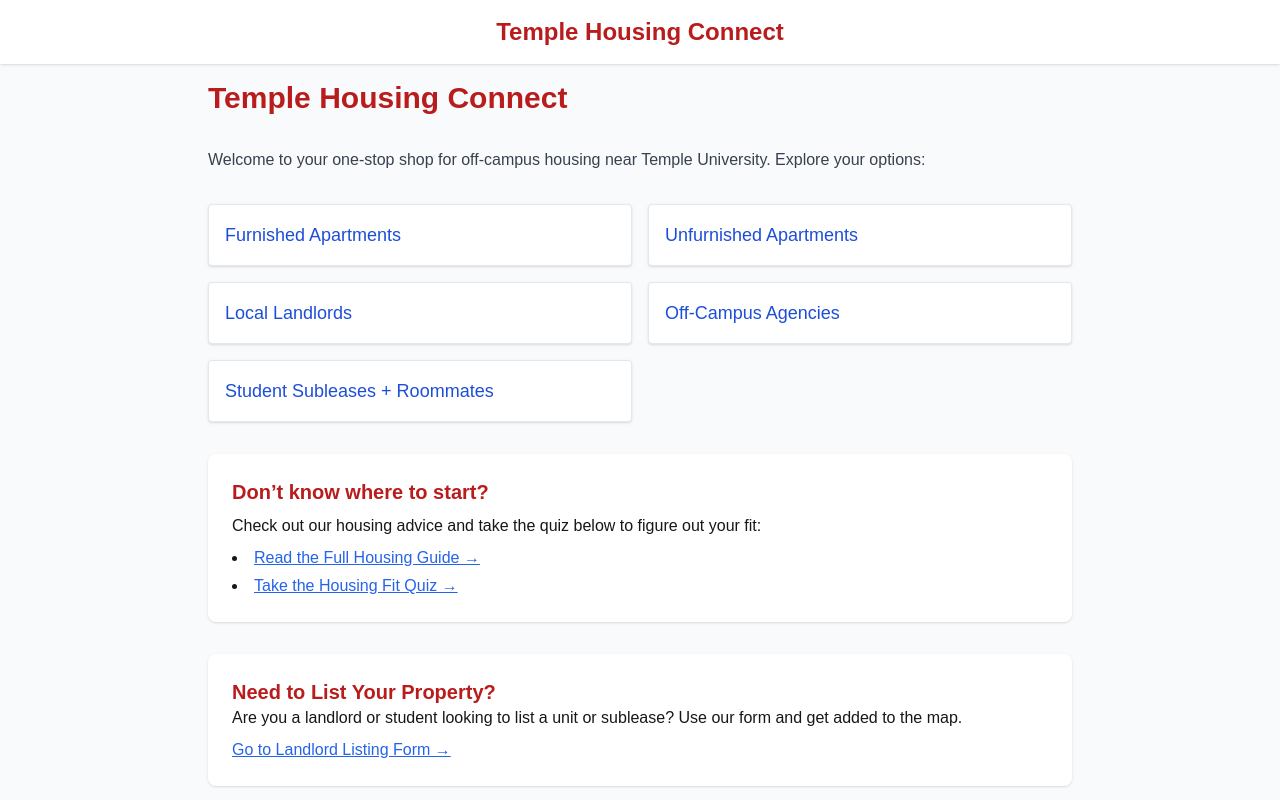
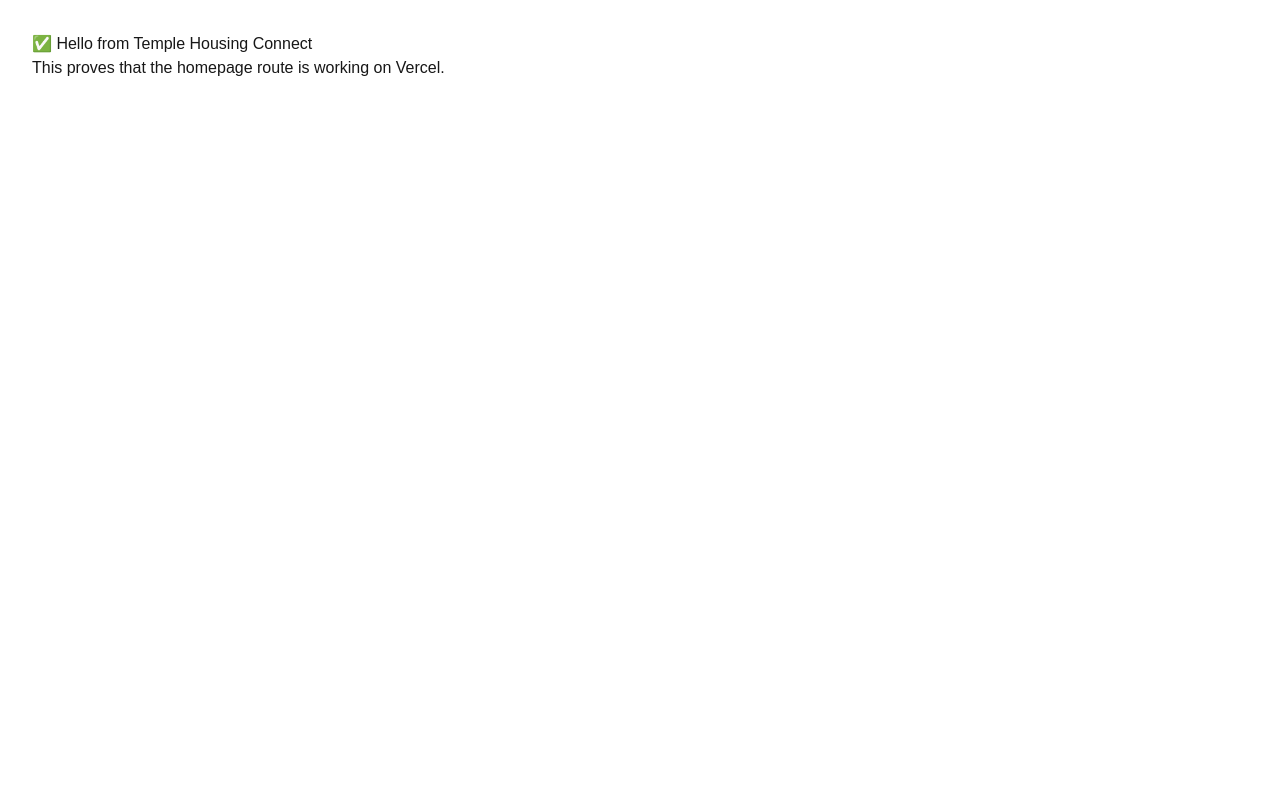
Before and after one commit to JTTrump/temple-housing-connect, a Next.js app: page / in a window 1280 px wide. Shown: the top 800 px of the page. Built offline with nearby package versions, Linux system fonts and the light colour scheme.

Commit message:
Test: minimal index page for 404 debug

```diff
--- a/pages/index.jsx
+++ b/pages/index.jsx
@@ -1,78 +1,8 @@
-import DashboardLayout from "../components/DashboardLayout";
-import { Card, CardContent } from "../components/ui/card";
-import Link from "next/link";
-
 export default function HomePage() {
   return (
-    <DashboardLayout>
-      <div className="space-y-8">
-        <h1 className="text-3xl font-bold text-red-700">Temple Housing Connect</h1>
-        <p className="text-gray-700">
-          Welcome to your one-stop shop for off-campus housing near Temple University. Explore your
-          options:
-        </p>
-
-        <div className="grid grid-cols-1 sm:grid-cols-2 gap-4">
-          <SectionLink href="/furnished" label="Furnished Apartments" />
-          <SectionLink href="/unfurnished" label="Unfurnished Apartments" />
-          <SectionLink href="/landlords" label="Local Landlords" />
-          <SectionLink href="/agencies" label="Off-Campus Agencies" />
-          <SectionLink href="/student" label="Student Subleases + Roommates" />
-        </div>
-
-        <Card className="mt-8">
-          <CardContent className="space-y-2">
-            <h2 className="text-xl font-semibold text-red-700">Don’t know where to start?</h2>
-            <p>Check out our housing advice and take the quiz below to figure out your fit:</p>
-            <ul className="list-disc list-inside space-y-1">
-              <li>
-                <Link href="/housing-guide" className="text-blue-600 underline">
-                  Read the Full Housing Guide →
-                </Link>
-              </li>
-              <li>
-                <Link href="/housing-quiz" className="text-blue-600 underline">
-                  Take the Housing Fit Quiz →
-                </Link>
-              </li>
-            </ul>
-          </CardContent>
-        </Card>
-
-        <Card className="mt-8">
-          <CardContent>
-            <h2 className="text-xl font-semibold text-red-700">Need to List Your Property?</h2>
-            <p>
-              Are you a landlord or student looking to list a unit or sublease? Use our form and get
-              added to the map.
-            </p>
-            <Link href="/landlords" className="text-blue-600 underline block mt-2">
-              Go to Landlord Listing Form →
-            </Link>
-          </CardContent>
-        </Card>
-
-        <Card className="mt-8">
-          <CardContent>
-            <h2 className="text-xl font-semibold text-red-700">Want Help Choosing?</h2>
-            <p>Our housing dashboard is designed to make your search easier.</p>
-            <Link href="/student" className="text-blue-600 underline block mt-2">
-              View Subleases + Roommate Exchange →
-            </Link>
-          </CardContent>
-        </Card>
-      </div>
-    </DashboardLayout>
+    <div style={{ padding: "2rem", fontFamily: "Arial" }}>
+      <h1>✅ Hello from Temple Housing Connect</h1>
+      <p>This proves that the homepage route is working on Vercel.</p>
+    </div>
   );
 }
-
-function SectionLink({ href, label }) {
-  return (
-    <Link
-      href={href}
-      className="block p-4 bg-white rounded shadow hover:bg-gray-50 border text-lg text-blue-700 font-medium"
-    >
-      {label}
-    </Link>
-  );
-}
```
